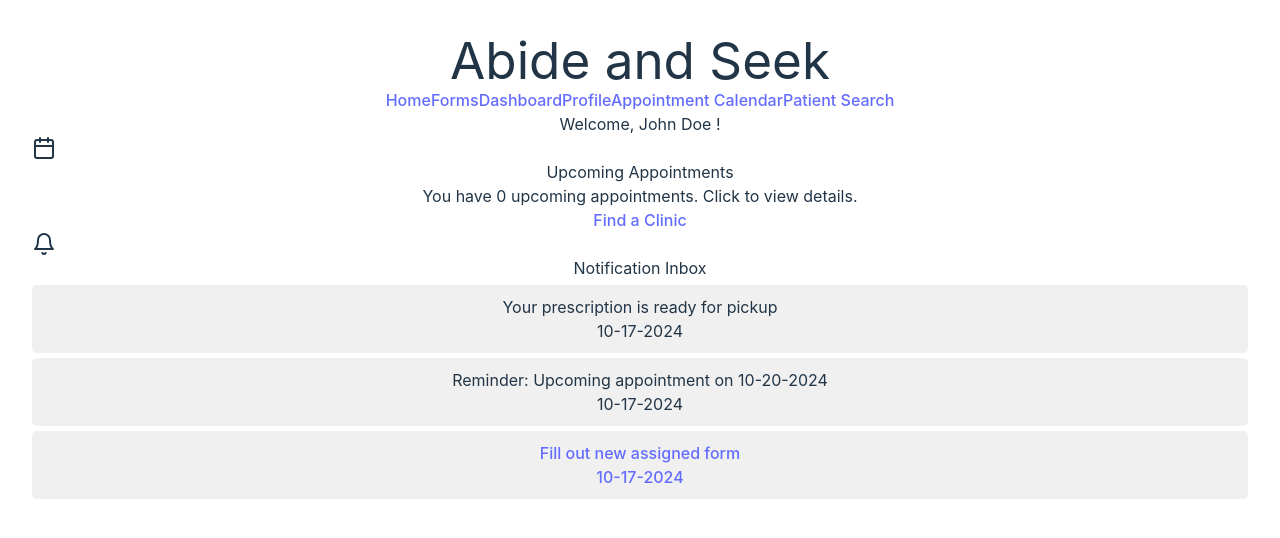
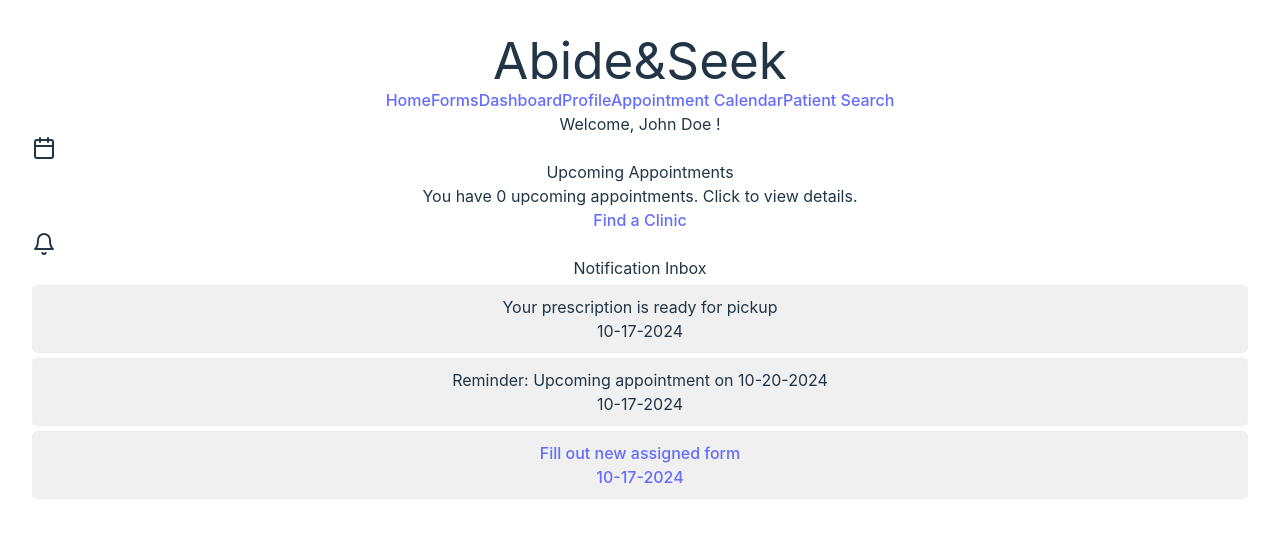
Before and after one commit to cfgtexas24/Team-17, a React (Vite) app in the folder clientcare2/: page /page/user in a window 1280 px wide. Shown: the top 538 px of the page. Built offline with nearby package versions, Linux system fonts and the light colour scheme.

Commit message:
Name Change

```diff
--- a/clientcare2/src/components/user_components/Navbar.jsx
+++ b/clientcare2/src/components/user_components/Navbar.jsx
@@ -4,7 +4,7 @@ import { Link } from 'react-router-dom'
 const Navbar = () => {
     return (
         <div className='flex flex-row justify-between'>
-          <h1 className='text-3xl font-bold text-[#3a696e]'>Abide and Seek</h1>
+          <h1 className='text-3xl font-bold text-[#3a696e]'>Abide&Seek</h1>
           <div className='flex flex-row justify-evenly'>
             <Link to="/" className='text-[#3d251e] font-semibold p-2 ml-2 mr-4 hover:text-white hover:bg-[#3a696e] hover:bg-opacity-65 rounded-lg'>Home</Link>
             <Link to="/formsPage" className='text-[#3d251e] font-semibold p-2 ml-2 mr-4 hover:text-white hover:bg-[#3a696e] hover:bg-opacity-65 rounded-lg'>Forms</Link>
```
